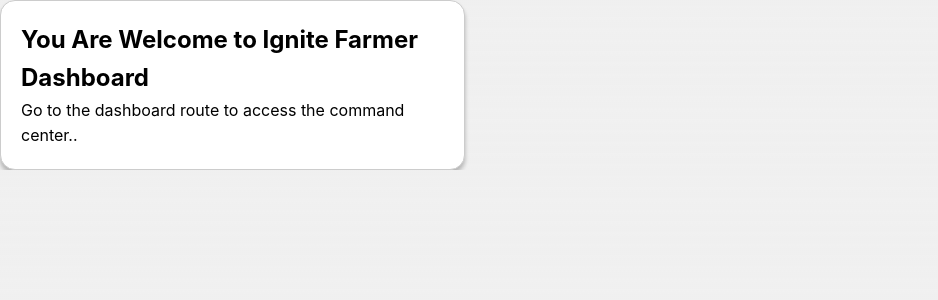
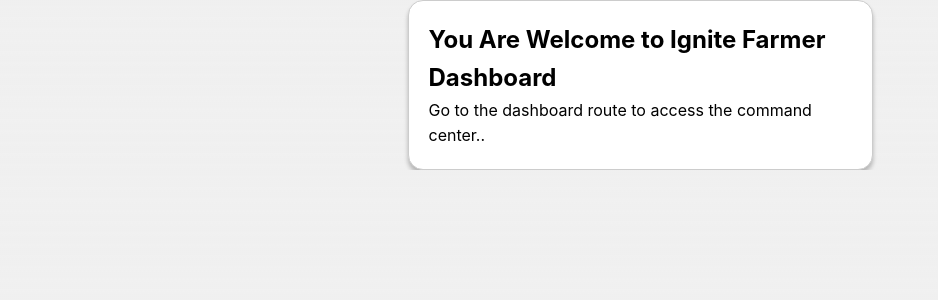
Before and after one commit to Samsonroyal/Ignite-Farmer-Data, a React (Create React App) app: page / in a window 1280 px wide. Shown: the top 300 px of the page, without its empty margins (0-938 px from the left). Built offline with nearby package versions, Linux system fonts and the light colour scheme; no server answers.

Commit message:
center card on landing page

```diff
--- a/src/App.css
+++ b/src/App.css
@@ -372,6 +372,14 @@ a {
   height: max-content;
   width: max-content;
   padding: 20px;
-  center: 0;
   width: 465px;
-}
+
+  }
+
+  .container{
+
+    display: flex;
+    justify-content: center;
+    flex-direction: row;
+    align-items: center;
+  }
--- a/src/components/WeatherStatistics.js
+++ b/src/components/WeatherStatistics.js
@@ -21,6 +21,7 @@ const WeatherStats = () => {
     }, []);
 
     return (
+        <div className='container'>
         <div className="weather-card">
             <div className="card-header">
                 <h2>You Are Welcome to Ignite Farmer Dashboard</h2>
@@ -33,6 +34,8 @@ const WeatherStats = () => {
                 )}
             </div>
         </div>
+        </div>
+
     );
 };
 
```
